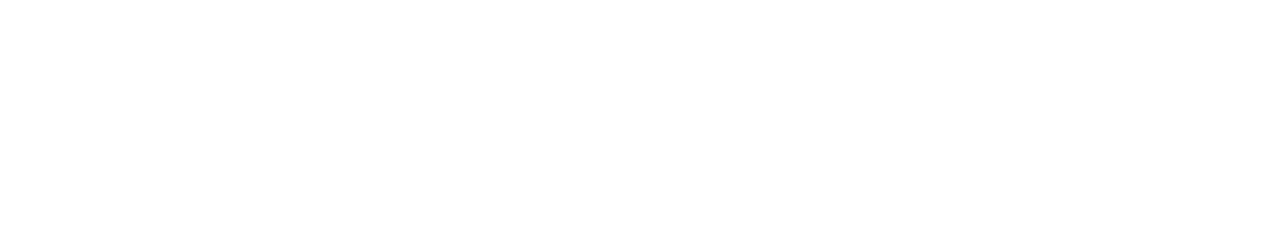
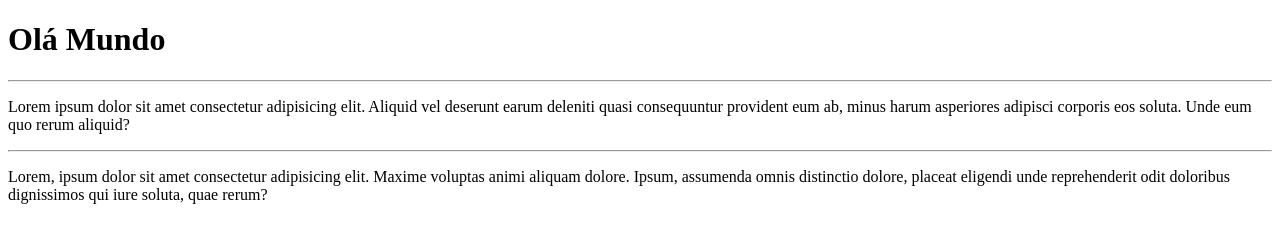
Before and after one commit to MatheusJhonatas/Ola-Mundo, a plain HTML site: page site-exemplo/index.html in a window 1280 px wide. Drawn offline with Linux system fonts and the light colour scheme.

Commit message:
Add outro paragrafo

```diff
--- a/site-exemplo/index.html
+++ b/site-exemplo/index.html
@@ -3,9 +3,13 @@
 <head>
     <meta charset="UTF-8">
     <meta name="viewport" content="width=device-width, initial-scale=1.0">
-    <title>Document</title>
+    <title>Meu primeiro site em repositório</title>
 </head>
 <body>
-
+    <h1>Olá Mundo</h1>
+    <hr>
+    <p>Lorem ipsum dolor sit amet consectetur adipisicing elit. Aliquid vel deserunt earum deleniti quasi consequuntur provident eum ab, minus harum asperiores adipisci corporis eos soluta. Unde eum quo rerum aliquid?</p>
+    <hr>
+    <p>Lorem, ipsum dolor sit amet consectetur adipisicing elit. Maxime voluptas animi aliquam dolore. Ipsum, assumenda omnis distinctio dolore, placeat eligendi unde reprehenderit odit doloribus dignissimos qui iure soluta, quae rerum?</p>
 </body>
 </html>
```
